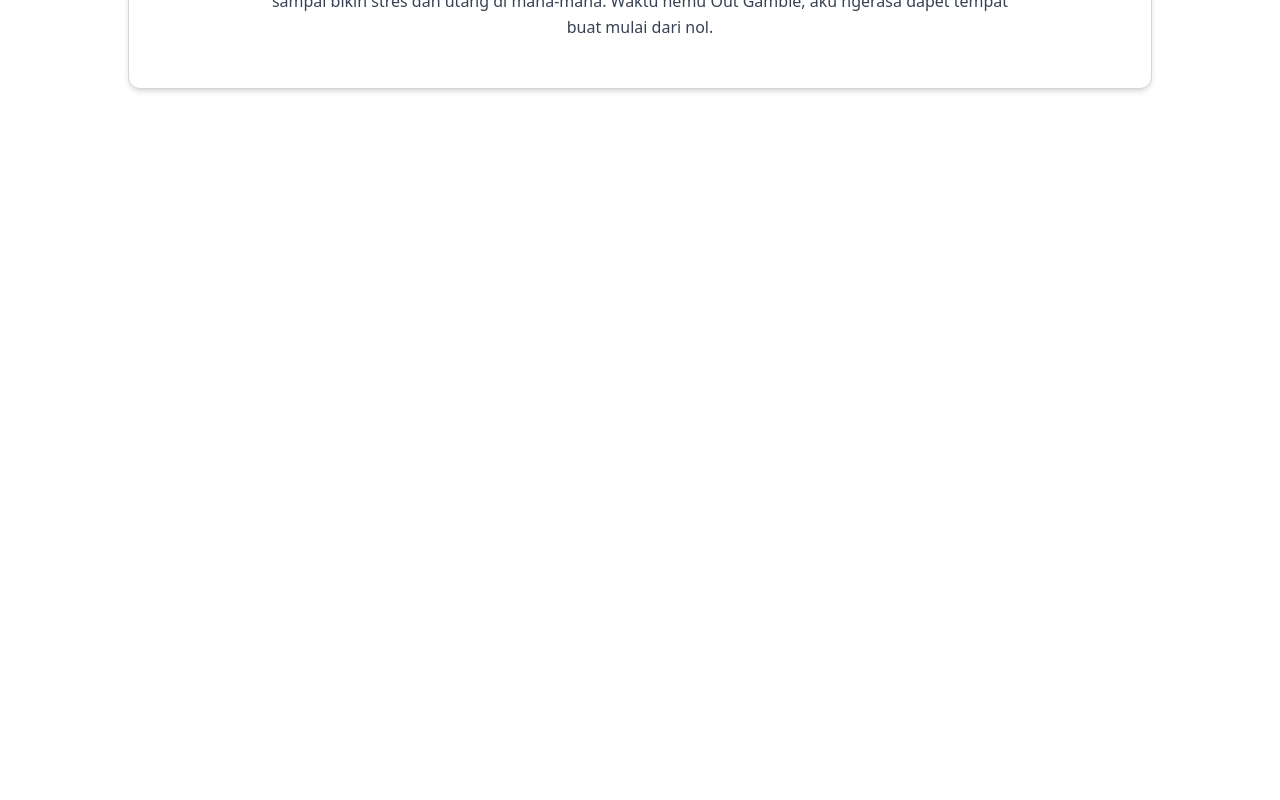
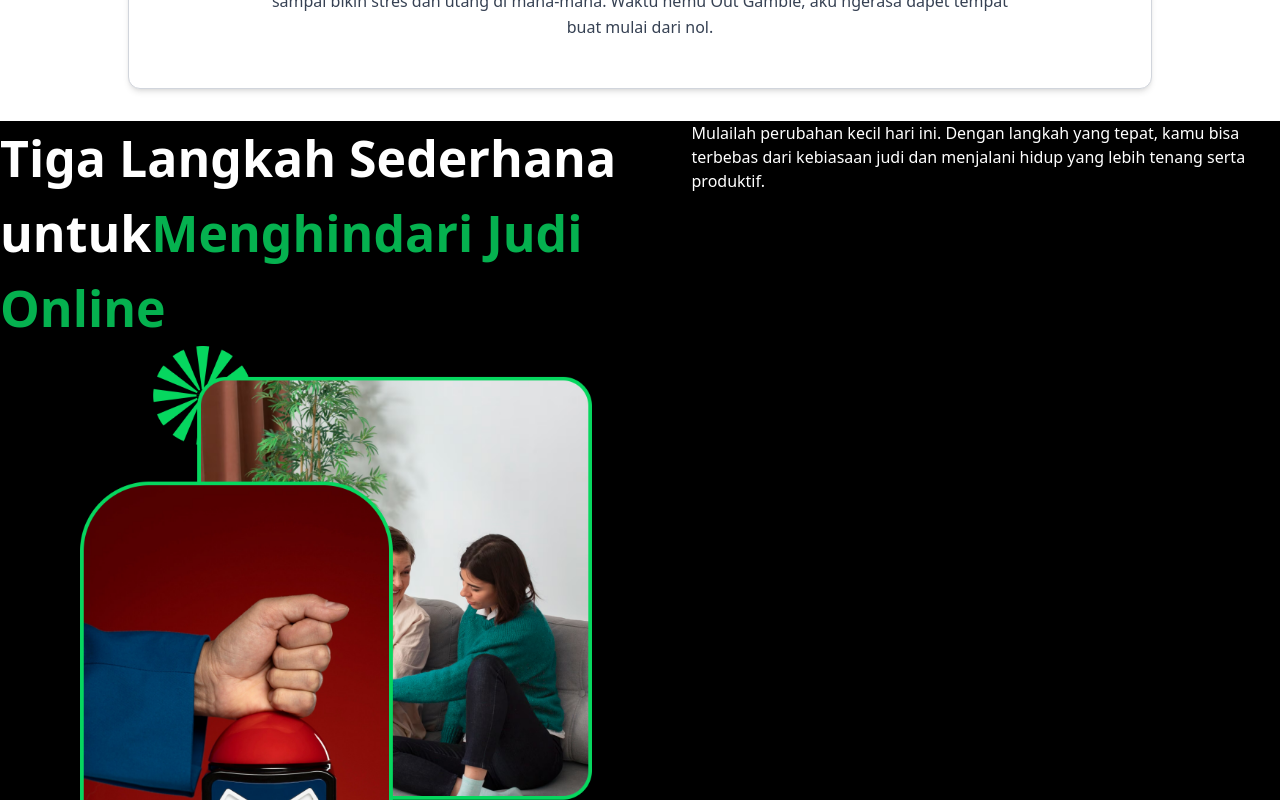
Before and after one commit to HidayahMF/OutGamble, a React (Vite) app in the folder frontend/: page / in a window 1280 px wide. Shown: the part 6680-7480 px from the top of the page. Before the commit the page ends 6801 px from the top, so only its background shows below. Built offline with nearby package versions, Linux system fonts and the light colour scheme.

Commit message:
Update Menghindari

```diff
--- a/frontend/src/App.jsx
+++ b/frontend/src/App.jsx
@@ -7,6 +7,7 @@ import LayananKami from "./pages/LayananKami.jsx";
 import CommunitySection from "./pages/CommunitySection.jsx";
 import Chatbot from "./sections/Chatbot.jsx";
 import Cerita from "./sections/Cerita.jsx";
+import Menghindari from "./sections/Menghindari.jsx";
 
 const App = () => {
   return (
@@ -21,6 +22,7 @@ const App = () => {
       <CommunitySection />
       <Chatbot />
       <Cerita />
+      <Menghindari />
     </div>
   );
 };
--- /dev/null
+++ b/frontend/src/sections/Menghindari.jsx
@@ -0,0 +1,29 @@
+import React from "react";
+import atasmenghindari from "../assets/atasmenghindari.png";
+import sampingmenghindari from "../assets/sampingmenghindari.png";
+
+const Menghindari = () => {
+  return (
+    <section className="flex bg-black flex-col">
+      <div className="flex justify-center ">
+        <h1 className="font-semibold text-[50px] justify-center items-center text-white">
+          Tiga Langkah Sederhana untuk
+          <span className="text-[#05B14F] ">Menghindari Judi Online</span>
+        </h1>
+        <p className="text-white">
+          Mulailah perubahan kecil hari ini. Dengan langkah yang tepat, kamu
+          bisa terbebas dari kebiasaan judi dan menjalani hidup yang lebih
+          tenang serta produktif.
+        </p>
+      </div>
+      <div className="">
+        <img src={atasmenghindari} alt="" className="w-[40%] ml-20" />
+      </div>
+      <div className="">
+        <img src={sampingmenghindari} alt="" className="w-[7%]" />
+      </div>
+    </section>
+  );
+};
+
+export default Menghindari;
```
Also changed, not shown: frontend/src/assets/atasmenghindari.png (added), frontend/src/assets/sampingmenghindari.png (added).
